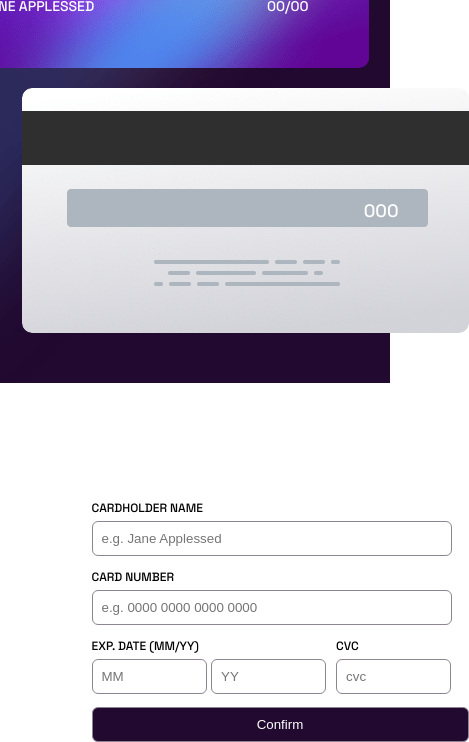
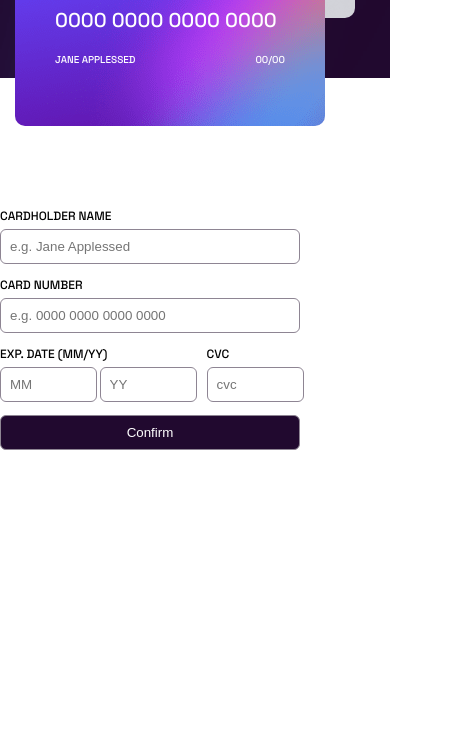
Before and after one commit to devkarine/formulario-cartao-credito, a plain HTML site: page index.html in a window 390 px wide. Shown: the part 344-1086 px from the top of the page, 469 px wide, since content can reach past the window. After the commit the page ends 844 px from the top, so only its background shows below. Drawn offline with Linux system fonts and the light colour scheme.

Commit message:
feat:implementado responsividade

```diff
--- a/index.html
+++ b/index.html
@@ -29,22 +29,17 @@
         </div>
       </section>
       <section class="wrapper-info">
-        <form class="form ">
+        <form class="form">
           <div class="content-form">
             <label for="name">CARDHOLDER NAME</label>
-            <input
-              type="text"
-              name="name"
-              id="name"
-              placeholder="e.g. Jane Applessed"
-            />
+            <input type="text" name="name" id="name" placeholder="e.g. Jane Applessed"/>
             <small>Error</small>
           </div>
 
           <div class="content-form">
             <label for="number">CARD NUMBER</label>
             <input
-              type="number"
+              type="text"
               name="number"
               id="number"
               placeholder="e.g. 0000 0000 0000 0000"
@@ -56,14 +51,15 @@
             <div class="venc">
               <label for="venc">EXP. DATE (MM/YY)</label>
               <div class="month-year">
-                <input type="number" name="month" id="month" placeholder="MM" />
-                <input type="number" name="year" id="year" placeholder="YY" />
+                <input type="text" name="month" id="month" placeholder="MM" />
+                <input type="text" name="year" id="year" placeholder="YY" />
               </div>
               <small>Error</small>
             </div>
             <div class="cvc">
               <label for="cvc">CVC</label>
-              <input type="number" name="cvc" id="cvc" placeholder="cvc" />
+
+              <input type="text" name="cvc" id="cvc" placeholder="cvc" />
               <small>Error</small>
             </div>
           </div>
--- a/src/css/responsive.css
+++ b/src/css/responsive.css
@@ -1,6 +1,92 @@
-@media(max-width:1097px){
-    main{
-        display: flex;
-        flex-direction: column;
-    }
+@media (max-width: 1097px) {
+  body {
+    background-image: url(../img/bg-main-mobile.png);
+    background-repeat: no-repeat;
+    background-size: 100% 50%;
+    padding-top: 10rem;
+  }
+
+  main {
+    width: 100%;
+    display: flex;
+    flex-direction: column;
+    justify-content: center;
+    align-items: center;
+    gap: 2rem;
+  }
+
+  .front-card {
+    z-index: 1000;
+    margin-top: 6rem;
+    margin-left: 2rem;
+  }
+
+  .back-card {
+    margin-top: -40rem;
+  }
+
+  .wrapper-info {
+    padding-top: 15rem;
+    margin: 2rem;
+  }
 }
+
+@media (max-width: 680px) {
+
+  .card {
+    width: 31rem;
+    height: 19rem;
+
+  }
+
+
+
+  .front-card {
+    margin: 15rem 0 0 -2rem;
+  }
+
+  .back-card {
+    background-size: 100% 100%;
+    margin-top: -31.8rem;
+    margin-left: 1rem;
+  }
+
+  .detail img{
+    width: 5rem;
+  }
+
+  .info-card {
+    display: flex;
+    flex-direction: column;
+    justify-content: center;
+    padding: 2rem;
+    gap: 2rem;
+  }
+
+  .info-card p {
+    font-size: 2rem;
+
+  }
+
+  .name-date p {
+    font-size: 1rem;
+  }
+
+  .wrapper-info {
+    width: 100%;
+  }
+
+  .content-form input,
+  .thanks input,
+  .btn input{
+    width: 30rem;
+  }
+
+  .venc-cvc input {
+    width: 9.7rem;
+  }
+
+  .thanks{
+    margin-left: 1rem;
+  }
+}
--- a/src/css/style.css
+++ b/src/css/style.css
@@ -10,17 +10,17 @@ body {
   display: flex;
   align-items: center;
   justify-content: center;
-  font-size: var(--fs);
   min-height: 100vh;
   max-width: 1440px;
   margin: 0 auto;
   background-image: url(../img/bg-main-desktop.png);
   background-repeat: no-repeat;
-  background-size: contain;
+  background-size: 30% 100%;
 }
 
 main {
   display: flex;
+  gap: 5rem;
 
 }
 
@@ -29,18 +29,16 @@ main {
   flex-direction: column;
   justify-content: center;
   gap: 2rem;
-  /* background-image: url(../img/bg-main-desktop.png);
-  background-repeat: no-repeat;
-  background-size: contain; */
-  max-width: 60rem;
-  min-height: 100vh;
+
+
+
 }
 
 .card {
   color: var(--light);
-  background-size: contain;
   border-radius: 1rem;
-  width: 44.7rem;
+  max-width: 44.7rem;
+  width: 100%;
   height: 24.5rem;
   padding: 2rem;
 }
@@ -107,13 +105,11 @@ main {
   padding: 0.9rem;
 }
 
-.form .content-form {
+.content-form {
   width: 36rem;
 }
 
 .form input:focus {
-  border-width: 0.2rem;
-  border-style: solid;
   border-image: var(--gradient-border);
 }
 
@@ -129,7 +125,7 @@ main {
 .btn input,
 .thanks input {
   color: var(--light);
-  width: 100%;
+  width: 36rem;
   background-color: var(--button-bg);
   cursor: pointer;
   transition: 0.3s ease-in-out;
--- a/src/css/variable.css
+++ b/src/css/variable.css
@@ -6,4 +6,9 @@
   --border-input: hsl(279, 6%, 55%);
   --button-bg: hsl(278, 68%, 11%);
   --fs: 1.8rem;
+  --gradient-border: linear-gradient(
+    to right,
+    hsl(249, 99%, 64%),
+    hsl(278, 94%, 30%)
+  )1;
 }
```
